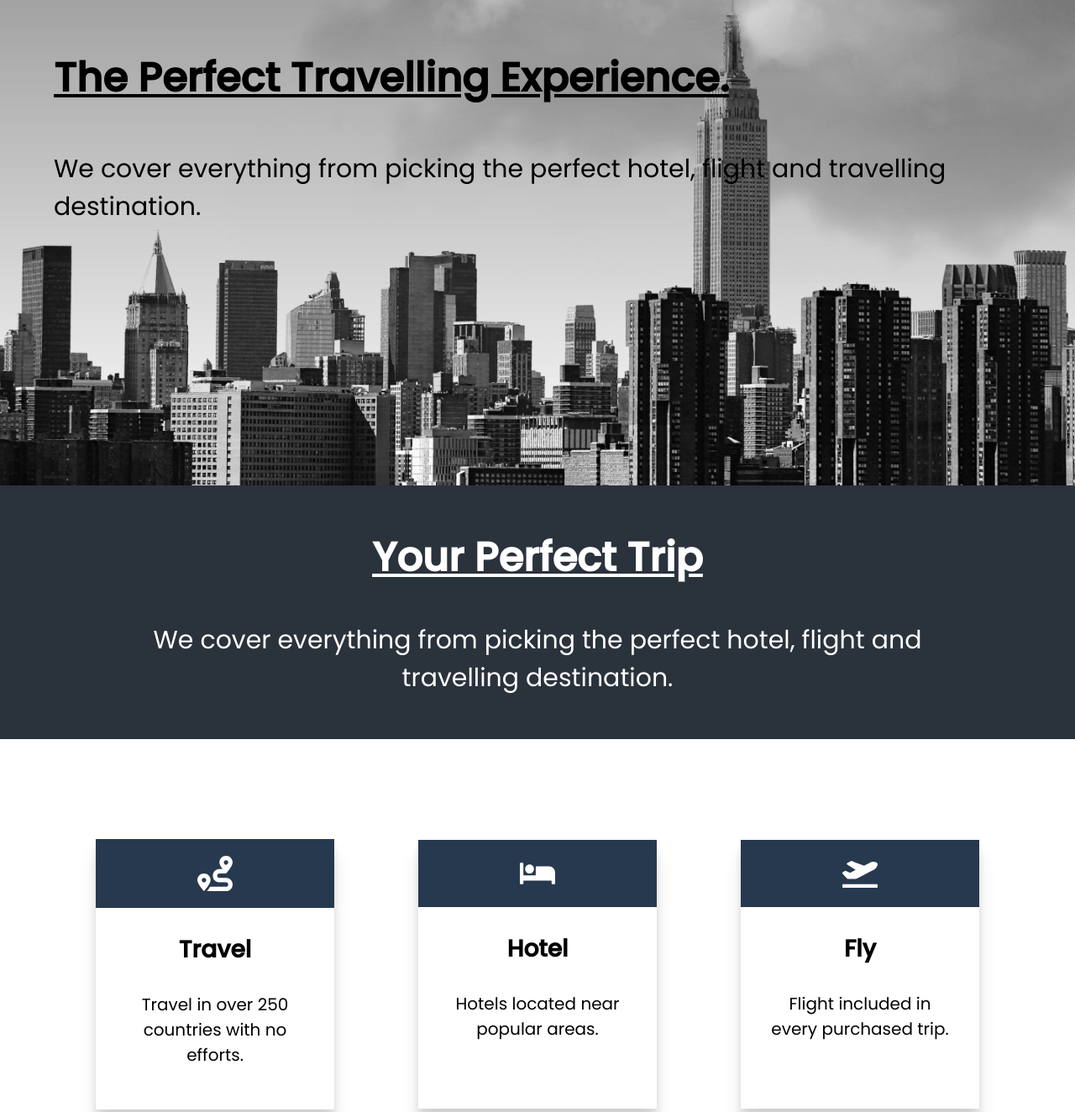
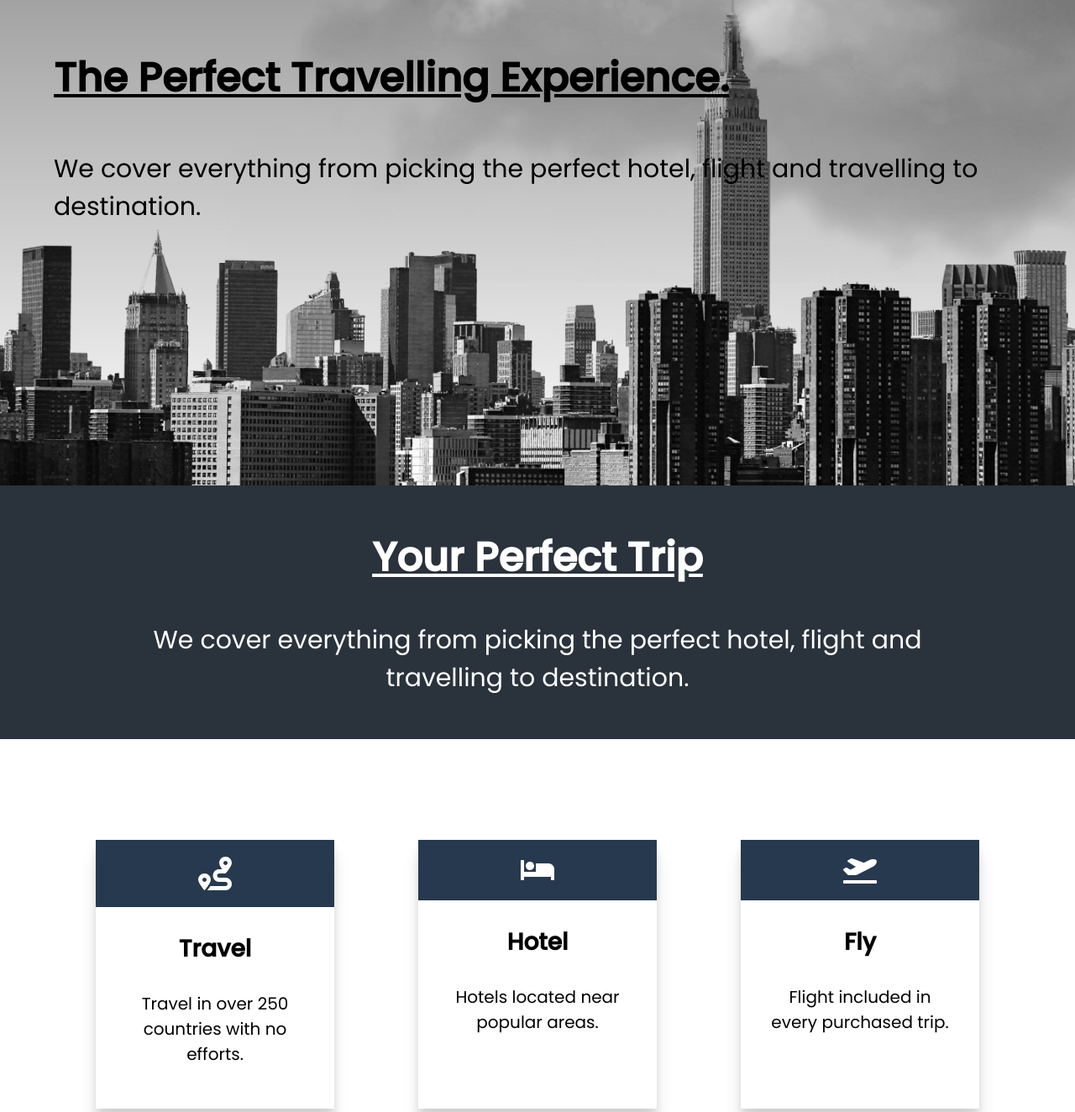
Before and after one commit to therealgabryx/Travelfront-ws, a plain HTML site: page index.html in a window 1280 px wide. Shown: the part 1022-2346 px from the top of the page at 84% size. Drawn offline with Linux system fonts and the light colour scheme; a web font is replaced by a local one.

Commit message:
bug fixes

```diff
--- a/index.html
+++ b/index.html
@@ -28,7 +28,7 @@
         <section class="hero">
             <h2>Travel beyond limits.</h2>
             <h3>
-                Start your travel at an affordable price with Travelfuge <br/><br>Contact us now below.
+                Start your travel at an affordable price with Travelfront<br/><br>Contact us now below.
             </h3>
             <button><a href="#locations"><strong>Book Now</strong></a></button>
         </section>
@@ -38,7 +38,7 @@
                 <h2>The Perfect Travelling Experience.</h2>
                 <h3>
                     We cover everything from picking the perfect hotel,
-                    flight and travelling destination.
+                    flight and travelling to destination.
                 </h3>
                 <img src="/assets/imgs/cloud.png" class="moving-cloud-1 cloud" alt="">
                 <img src="/assets/imgs/cloud.png" class="moving-cloud-2 cloud" alt="">
@@ -51,7 +51,7 @@
                 <h2>Your Perfect Trip</h2>
                 <h3>
                     We cover everything from picking the perfect hotel,
-                    flight and travelling destination.
+                    flight and travelling to destination.
                 </h3>
             </header>
             <div class="cards">
--- a/styles/styles.css
+++ b/styles/styles.css
@@ -179,6 +179,7 @@ nav ul {
 /* Benefits Section */
 #benefits {
     scroll-snap-stop: always;
+    min-height: 100vh;
 }
 
 .benefits-head {
@@ -226,14 +227,15 @@ nav ul {
 
 .card-icon {
     background-color: #27394e;
-    min-height: 10vh;
     display: flex;
     align-content: center;
     justify-content: center;
 }
 
 .cards img {
-    max-width: 15%;
+    max-width: 40px;
+    max-height: 40px;
+    pointer-events: none;
     margin: 2rem;
 }
 
@@ -457,7 +459,7 @@ footer ul {
     }
 
     #logo {
-        padding-top: 1rem;
+        /* padding-top: 1rem; */
         padding-bottom: 2rem;
     }
 
```
